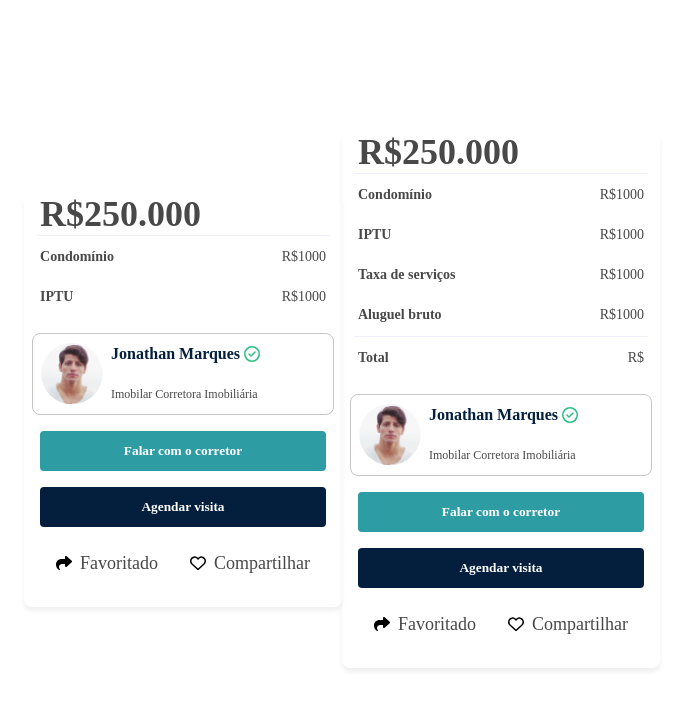
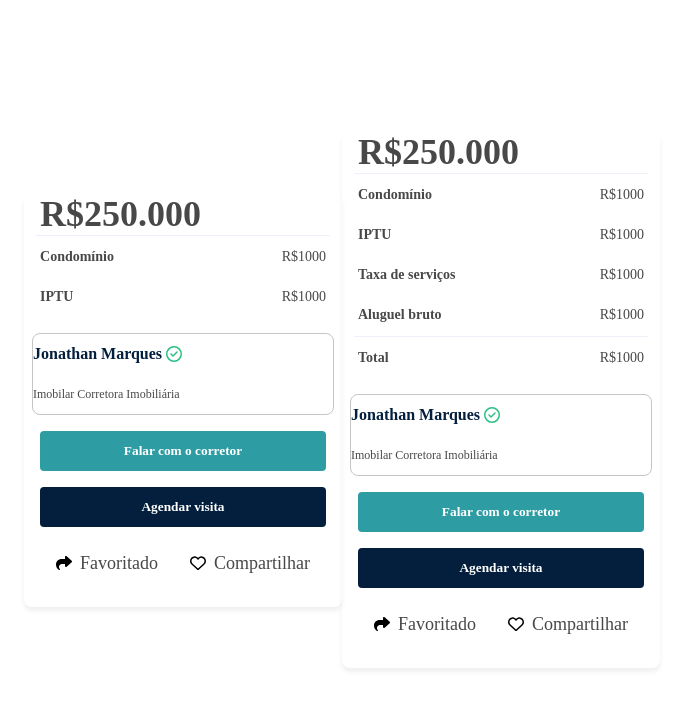
Before and after one commit to wandersoncbjr/desafio-taqtile, a React (Create React App) app: page / in a window 1280 px wide. Shown: the top 708 px of the page, without its empty margins (298-982 px from the left). Built offline with nearby package versions, Linux system fonts and the light colour scheme.

Commit message:
fix: exemple home

```diff
--- a/src/App.tsx
+++ b/src/App.tsx
@@ -1,29 +1,31 @@
 import React from 'react';
 import './App.css';
 import { CardBooking } from './components/cards/card-booking';
-import img from './components/cards/card-booking/img.svg';
+import imageUser from './components/cards/card-booking/imageUser.svg';
 
 const data = {
-  priceCondominium: '1000',
-  priceIptu: '1000',
-  priceServiceFee: '1000',
-  priceGrossRent: '1000',
-  total: '2900',
+  priceCondominium: 1000,
+  priceIptu: 1000,
+  priceServiceFee: 1000,
+  priceGrossRent: 1000,
+  pricetotal: 1000,
 };
 
 function App() {
   return (
     <div className="App">
       <CardBooking
-        image={<img src={img} />}
+        imageUser={<img src={imageUser} />}
         prices={data}
         nameUser="Jonathan Marques"
         broker="Imobilar Corretora Imobiliária"
         type="rent"
+        checked={false}
       />
 
       <CardBooking
-        image={<img src={img} />}
+        checked={true}
+        imageUser={<img src={imageUser} />}
         prices={data}
         nameUser="Jonathan Marques"
         broker="Imobilar Corretora Imobiliária"
```
Also changed, not shown: src/components/cards/card-booking/imageUser.svg (renamed from src/components/cards/card-booking/img.svg).
